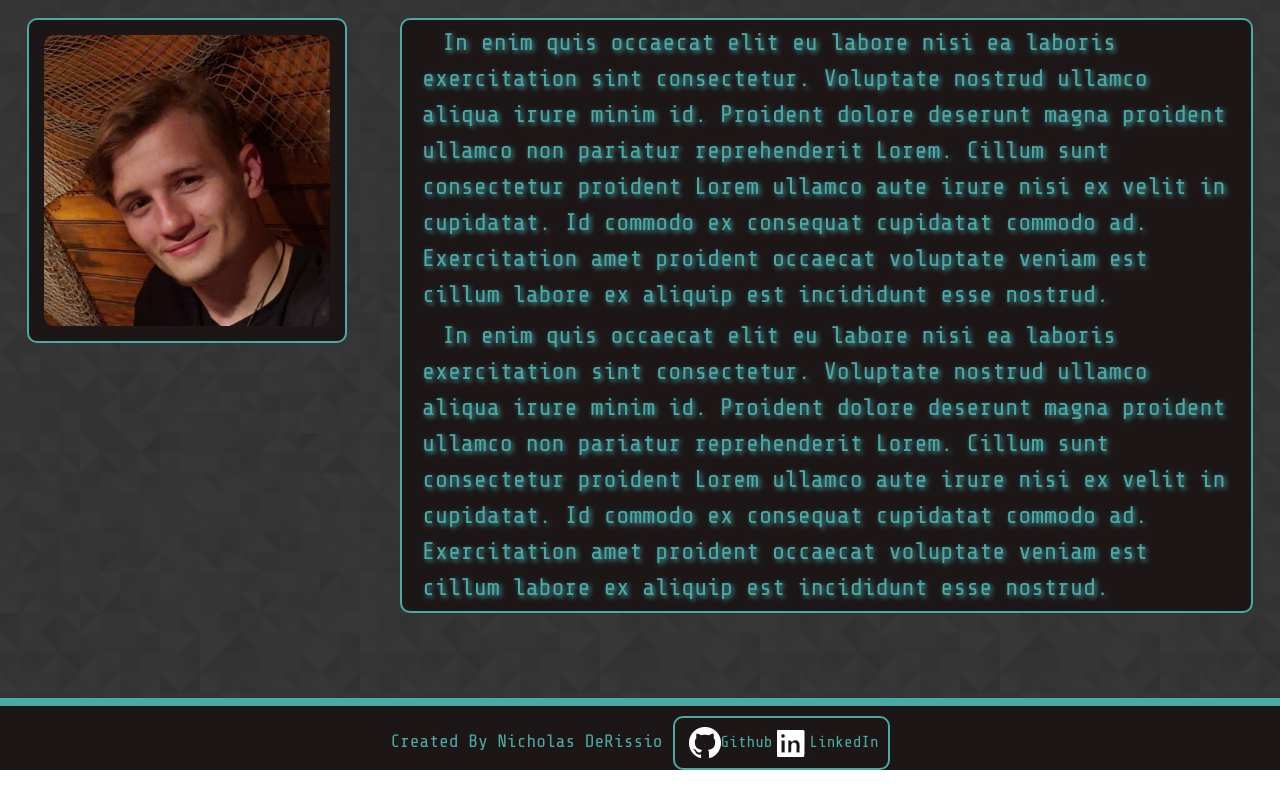
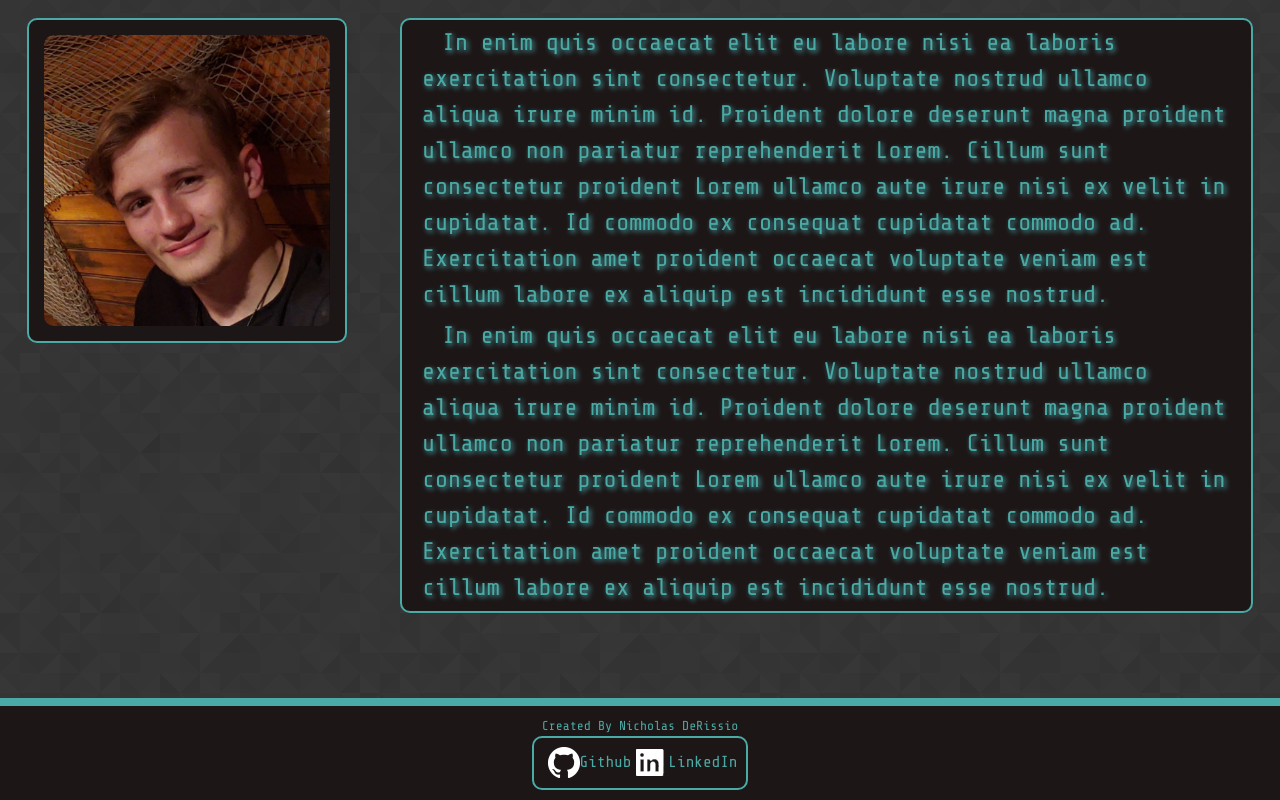
Before and after one commit to KantKontrol/React-Portfolio, a React (Create React App) app in the folder react-portfolio/: page / in a window 1280 px wide. Shown: the part 567-1367 px from the top of the page. Before the commit the page ends 1337 px from the top, so only its background shows below. Built offline with nearby package versions, Linux system fonts and the light colour scheme.

Commit message:
modified footer added links

```diff
--- a/react-portfolio/src/components/ContactDisplay/index.js
+++ b/react-portfolio/src/components/ContactDisplay/index.js
@@ -8,7 +8,7 @@ export default function ContactDisplay(props){
 
 
     return (
-        <a className="contact-display" href={href}>
+        <a className="contact-display" target="_blank" rel="noopener noreferrer" href={href}>
             <img src={src} alt="..."/>
              {text}
         </a>
--- a/react-portfolio/src/components/Contactbar/index.css
+++ b/react-portfolio/src/components/Contactbar/index.css
@@ -5,9 +5,9 @@
     width: max-content;
     border-radius: 10px;
     padding: 5px;
-    margin-top: 10px;
     margin-left: 10px;
-    display: inline-block;
+    display: block;
+    margin: 0 auto;
 }
 
 .center {
--- a/react-portfolio/src/components/Contactbar/index.js
+++ b/react-portfolio/src/components/Contactbar/index.js
@@ -8,8 +8,8 @@ export default function Contactbar(props){
     return (
         <div className="contact-bar">
             <div className="center">
-                    <ContactDisplay src="./images/GitHub-Mark-Light-32px.png" href="" text="Github" />
-                    <ContactDisplay src="./images/LI-In-Bug.png" href="" text="LinkedIn" />
+                    <ContactDisplay src="./images/GitHub-Mark-Light-32px.png" href="https://github.com/KantKontrol" text="Github" />
+                    <ContactDisplay src="./images/LI-In-Bug.png" href="https://www.linkedin.com/in/nicholas-derissio" text="LinkedIn" />
             </div>
         </div>
     );
--- a/react-portfolio/src/components/Footer/index.css
+++ b/react-portfolio/src/components/Footer/index.css
@@ -4,17 +4,21 @@ footer {
     height: max-content;
     flex-shrink: 0;
     margin-top: auto;
+    padding-top: 10px;
+    padding-bottom: 10px;
 }
 
 .footer-content {
     margin: 0 auto;
     width: max-content;
+    height: min-content;
 }
 
 .footer-text{
-    display: inline-block;
+    display: block;
+    margin: 0 auto;
     width: max-content;
     color: #4aaaa5;
-    font-size: large;
+    font-size: small;
     font-family: 'Share Tech Mono', monospace;
 }
--- a/react-portfolio/src/components/Footer/index.js
+++ b/react-portfolio/src/components/Footer/index.js
@@ -8,11 +8,9 @@ function Footer(){
             <div className="footer-content">
                 <div className="footer-text">
                     Created By Nicholas DeRissio
-
                 </div>
                 <Contactbar />
             </div>
-
         </footer>
     );
 }
--- a/react-portfolio/src/components/TextBox/index.css
+++ b/react-portfolio/src/components/TextBox/index.css
@@ -9,3 +9,11 @@
     font-family: 'Share Tech Mono', monospace;
     font-size: x-large;
 }
+
+
+
+@media only screen and (max-width: 700px){
+    .text-box {
+        font-size: large;
+    }
+}
```
